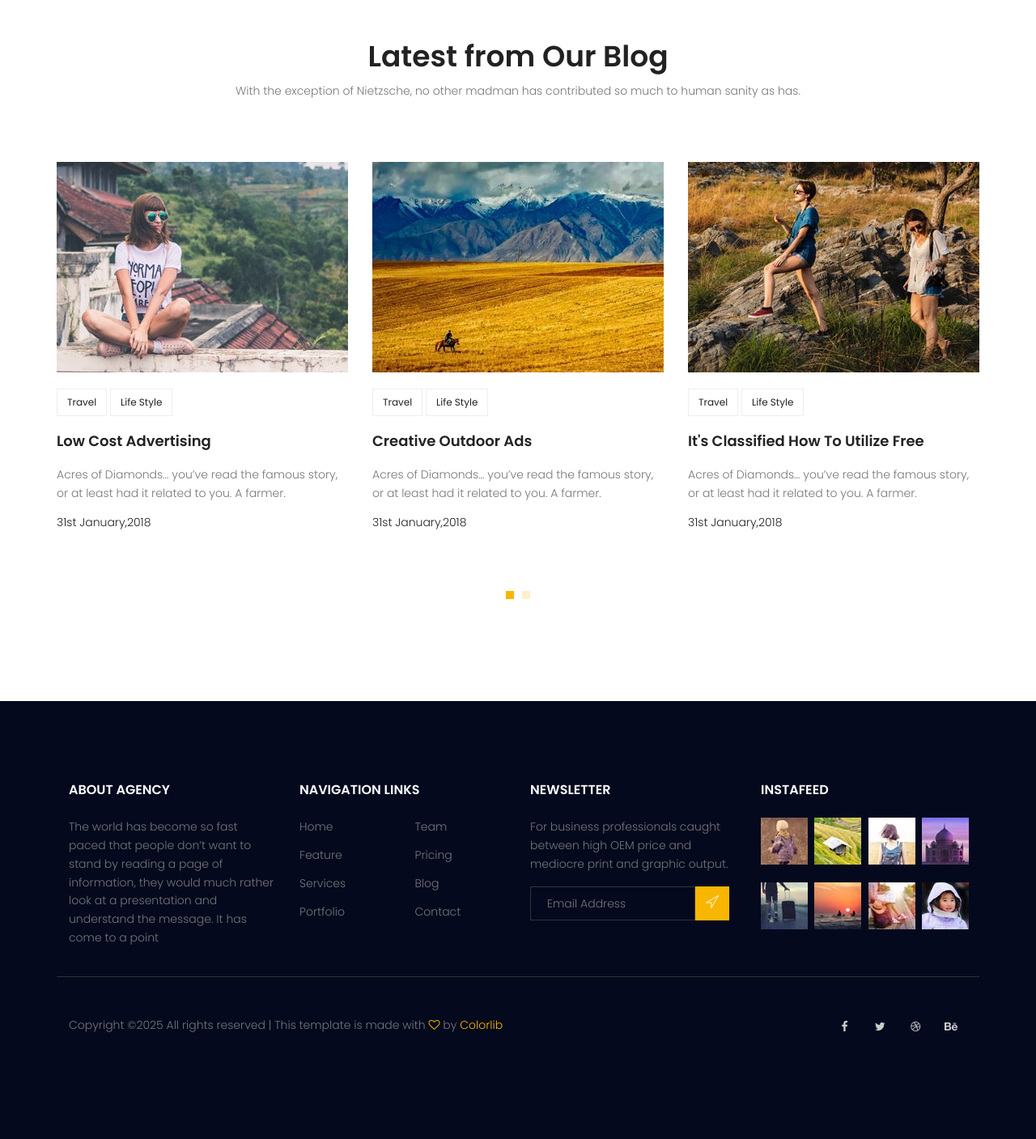
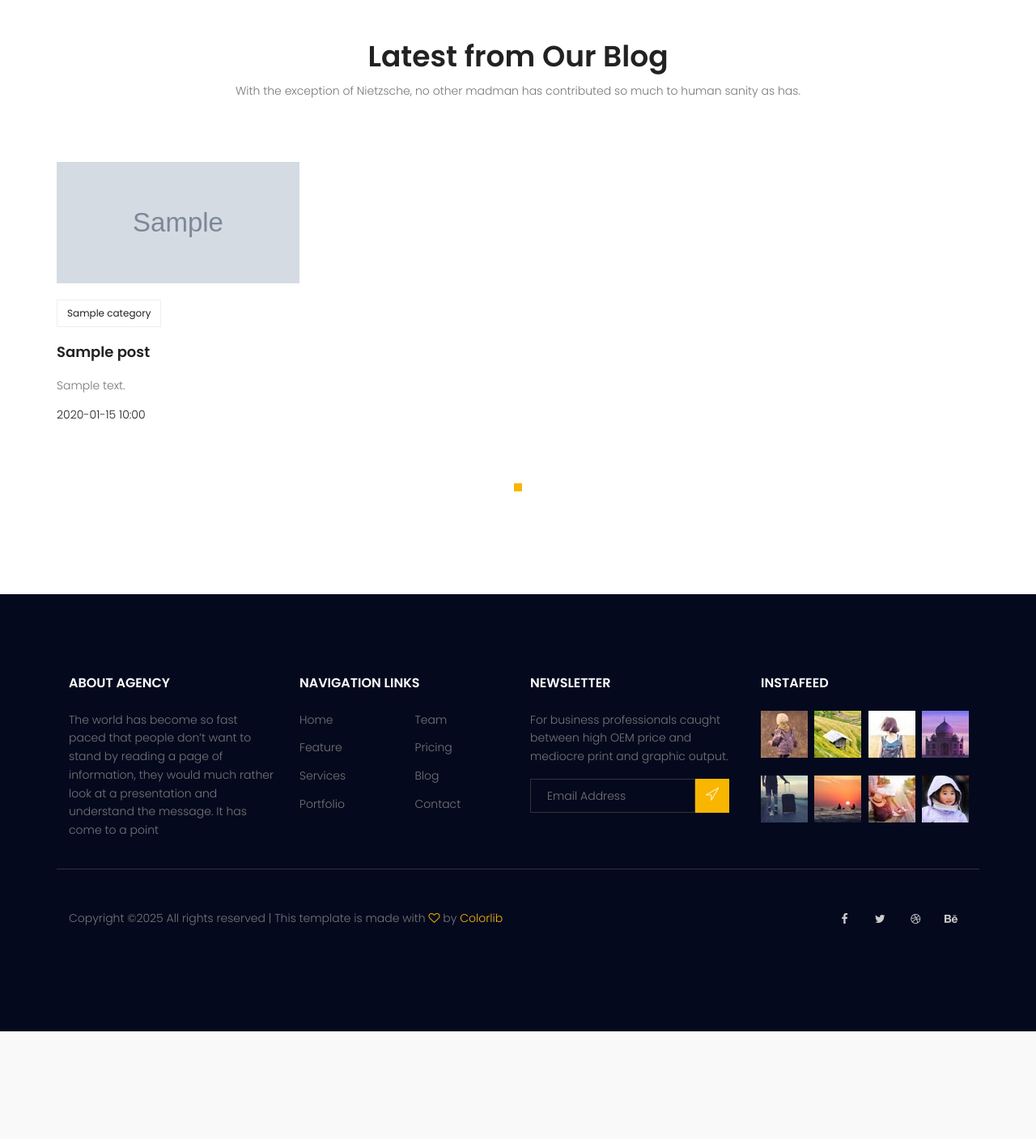
Before and after one commit to alirezaabkh/MyWebsite, a Django app: page / in a window 1280 px wide. Shown: the part 2589-3996 px from the top of the page at 81% size. After the commit the page ends 3863 px from the top, so only its background shows below. Run offline with Django 5.2, Linux system fonts and the light colour scheme; tables that the repository leaves empty hold one stand-in row (values such as "Sample post"); grey boxes marked "Sample" are stand-in pictures; some libraries are stand-ins or nearby versions.

Commit message:
make new template tags and pagination

```diff
--- a/blog/templatetags/blog_tags.py
+++ b/blog/templatetags/blog_tags.py
@@ -17,3 +17,9 @@ def postcategories():
         cat_dict[name] = posts.filter(category = name).count()
 
     return {'categories':cat_dict}
+
+
+@register.inclusion_tag('website/index-latest-posts.html')
+def latest_blog_posts():
+    posts = Post.objects.filter(status=1).order_by('published_date')[:6]
+    return {'posts':posts}
--- a/blog/urls.py
+++ b/blog/urls.py
@@ -6,6 +6,8 @@ app_name = 'blog'
 urlpatterns= [
     path('', blog_view, name='index'),
     path('<int:pid>', blog_single, name='single'),
-    path('category/<str:cat_name>', blog_category, name='category'),
+    path('category/<str:cat_name>', blog_view, name='category'),
+    path('author/<str:author_username>', blog_view, name='author'),
+    path('search', blog_search, name='search'),
     path('test', test, name='test')
 ]
--- a/statics/css/main.css
+++ b/statics/css/main.css
@@ -2933,15 +2933,18 @@ body.mobile-nav-active #mobile-nav-toggle {
 }
 
 .recent-blog-area .single-recent-blog-post .thumb {
+  width: 300px;
+  height: 150px;
   overflow: hidden;
 }
 
 .recent-blog-area .single-recent-blog-post .thumb img {
-  -webkit-transition: all 0.3s ease 0s;
-  -moz-transition: all 0.3s ease 0s;
-  -o-transition: all 0.3s ease 0s;
-  transition: all 0.3s ease 0s;
-}
+  width: 100%;
+  height: 100%;
+  object-fit: cover;
+}
+
+
 
 .recent-blog-area .single-recent-blog-post .tags {
   margin: 20px 0px;
--- a/templates/blog/blog-post-categories.html
+++ b/templates/blog/blog-post-categories.html
@@ -5,7 +5,7 @@
     <ul class="cat-list">
         {% for name,count in categories.items %}
         <li>
-            <a href="#" class="d-flex justify-content-between">
+            <a href="{% url 'blog:category' cat_name=name %}" class="d-flex justify-content-between">
                 <p>{{name}}</p>
                 <p>{{count}}</p>
             </a>
--- a/templates/blog/blog-search.html
+++ b/templates/blog/blog-search.html
@@ -1,8 +1,8 @@
 {% load static %}
 
 <div class="single-sidebar-widget search-widget">
-    <form class="search-form" action="#">
-        <input placeholder="Search Posts" name="search" type="text" onfocus="this.placeholder = ''" onblur="this.placeholder = 'Search Posts'" >
+    <form class="search-form" action="{% url 'blog:search'%}">
+        <input placeholder="Search Posts" name="s" type="text" onfocus="this.placeholder = ''" onblur="this.placeholder = 'Search Posts'" >
         <button type="submit"><i class="fa fa-search"></i></button>
     </form>
 </div>
--- /dev/null
+++ b/templates/website/index-latest-posts.html
@@ -0,0 +1,28 @@
+{% load static %}
+
+<div class="row">
+    <div class="active-recent-blog-carusel">
+        {% for post in posts %}
+        <div class="single-recent-blog-post item">
+            <div class="thumb">
+                <img class="img-fluid" src="{{post.image.url}}" alt="">
+            </div>
+            <div class="details">
+                <div class="tags">
+                    <ul>
+                        {% for cat in post.category.all %}
+                            <li><a href="{% url 'blog:category' cat_name=cat.name %}">{{cat.name}}</a></li>
+                        {% endfor %}
+                    </ul>
+                </div>
+                <a href="{% url 'blog:single' pid=post.id %}"><h4 class="title">{{post.title}}</h4></a>
+                <p>
+                    {{post.content|truncatechars:30}}
+                </p>
+                <h6 class="date">{{post.published_date|date:'Y-m-d'}} {{ post.published_date|time:"H:i" }}</h6>
+            </div>
+        </div>
+        {% endfor %}
+
+    </div>
+</div>
--- a/templates/website/index.html
+++ b/templates/website/index.html
@@ -1,5 +1,6 @@
 {% extends "base.html" %}
 {% load static %}
+{% load blog_tags %}
 {% block content %}
 
 <!-- start banner Area -->
@@ -186,143 +187,7 @@
 							</div>
 						</div>
 					</div>
-					<div class="row">
-						<div class="active-recent-blog-carusel">
-							<div class="single-recent-blog-post item">
-								<div class="thumb">
-									<img class="img-fluid" src="{% static 'img/b1.jpg' %}" alt="">
-								</div>
-								<div class="details">
-									<div class="tags">
-										<ul>
-											<li>
-												<a href="#">Travel</a>
-											</li>
-											<li>
-												<a href="#">Life Style</a>
-											</li>
-										</ul>
-									</div>
-									<a href="#"><h4 class="title">Low Cost Advertising</h4></a>
-									<p>
-										Acres of Diamonds… you’ve read the famous story, or at least had it related to you. A farmer.
-									</p>
-									<h6 class="date">31st January,2018</h6>
-								</div>
-							</div>
-							<div class="single-recent-blog-post item">
-								<div class="thumb">
-									<img class="img-fluid" src="{% static 'img/b2.jpg' %}" alt="">
-								</div>
-								<div class="details">
-									<div class="tags">
-										<ul>
-											<li>
-												<a href="#">Travel</a>
-											</li>
-											<li>
-												<a href="#">Life Style</a>
-											</li>
-										</ul>
-									</div>
-									<a href="#"><h4 class="title">Creative Outdoor Ads</h4></a>
-									<p>
-										Acres of Diamonds… you’ve read the famous story, or at least had it related to you. A farmer.
-									</p>
-									<h6 class="date">31st January,2018</h6>
-								</div>
-							</div>
-							<div class="single-recent-blog-post item">
-								<div class="thumb">
-									<img class="img-fluid" src="{% static 'img/b3.jpg' %}" alt="">
-								</div>
-								<div class="details">
-									<div class="tags">
-										<ul>
-											<li>
-												<a href="#">Travel</a>
-											</li>
-											<li>
-												<a href="#">Life Style</a>
-											</li>
-										</ul>
-									</div>
-									<a href="#"><h4 class="title">It's Classified How To Utilize Free</h4></a>
-									<p>
-										Acres of Diamonds… you’ve read the famous story, or at least had it related to you. A farmer.
-									</p>
-									<h6 class="date">31st January,2018</h6>
-								</div>
-							</div>
-							<div class="single-recent-blog-post item">
-								<div class="thumb">
-									<img class="img-fluid" src="{% static 'img/b1.jpg' %}" alt="">
-								</div>
-								<div class="details">
-									<div class="tags">
-										<ul>
-											<li>
-												<a href="#">Travel</a>
-											</li>
-											<li>
-												<a href="#">Life Style</a>
-											</li>
-										</ul>
-									</div>
-									<a href="#"><h4 class="title">Low Cost Advertising</h4></a>
-									<p>
-										Acres of Diamonds… you’ve read the famous story, or at least had it related to you. A farmer.
-									</p>
-									<h6 class="date">31st January,2018</h6>
-								</div>
-							</div>
-							<div class="single-recent-blog-post item">
-								<div class="thumb">
-									<img class="img-fluid" src="{% static 'img/b2.jpg' %}" alt="">
-								</div>
-								<div class="details">
-									<div class="tags">
-										<ul>
-											<li>
-												<a href="#">Travel</a>
-											</li>
-											<li>
-												<a href="#">Life Style</a>
-											</li>
-										</ul>
-									</div>
-									<a href="#"><h4 class="title">Creative Outdoor Ads</h4></a>
-									<p>
-										Acres of Diamonds… you’ve read the famous story, or at least had it related to you. A farmer.
-									</p>
-									<h6 class="date">31st January,2018</h6>
-								</div>
-							</div>
-							<div class="single-recent-blog-post item">
-								<div class="thumb">
-									<img class="img-fluid" src="{% static 'img/b3.jpg' %}" alt="">
-								</div>
-								<div class="details">
-									<div class="tags">
-										<ul>
-											<li>
-												<a href="#">Travel</a>
-											</li>
-											<li>
-												<a href="#">Life Style</a>
-											</li>
-										</ul>
-									</div>
-									<a href="#"><h4 class="title">It's Classified How To Utilize Free</h4></a>
-									<p>
-										Acres of Diamonds… you’ve read the famous story, or at least had it related to you. A farmer.
-									</p>
-									<h6 class="date">31st January,2018</h6>
-								</div>
-							</div>
-
-						</div>
-					</div>
+						{% latest_blog_posts %}
 				</div>
 			</section>
 			<!-- End recent-blog Area -->
--- a/website/views.py
+++ b/website/views.py
@@ -1,6 +1,7 @@
 from django.shortcuts import render
 from django.http import HttpResponse
-
+from django.core.paginator import Paginator
+from blog.models import Post
 
 
 def index_view(request):
```
Also changed, not shown: blog/views.py (+36 -4 lines), templates/blog/blog-home.html (+12 -8 lines).
